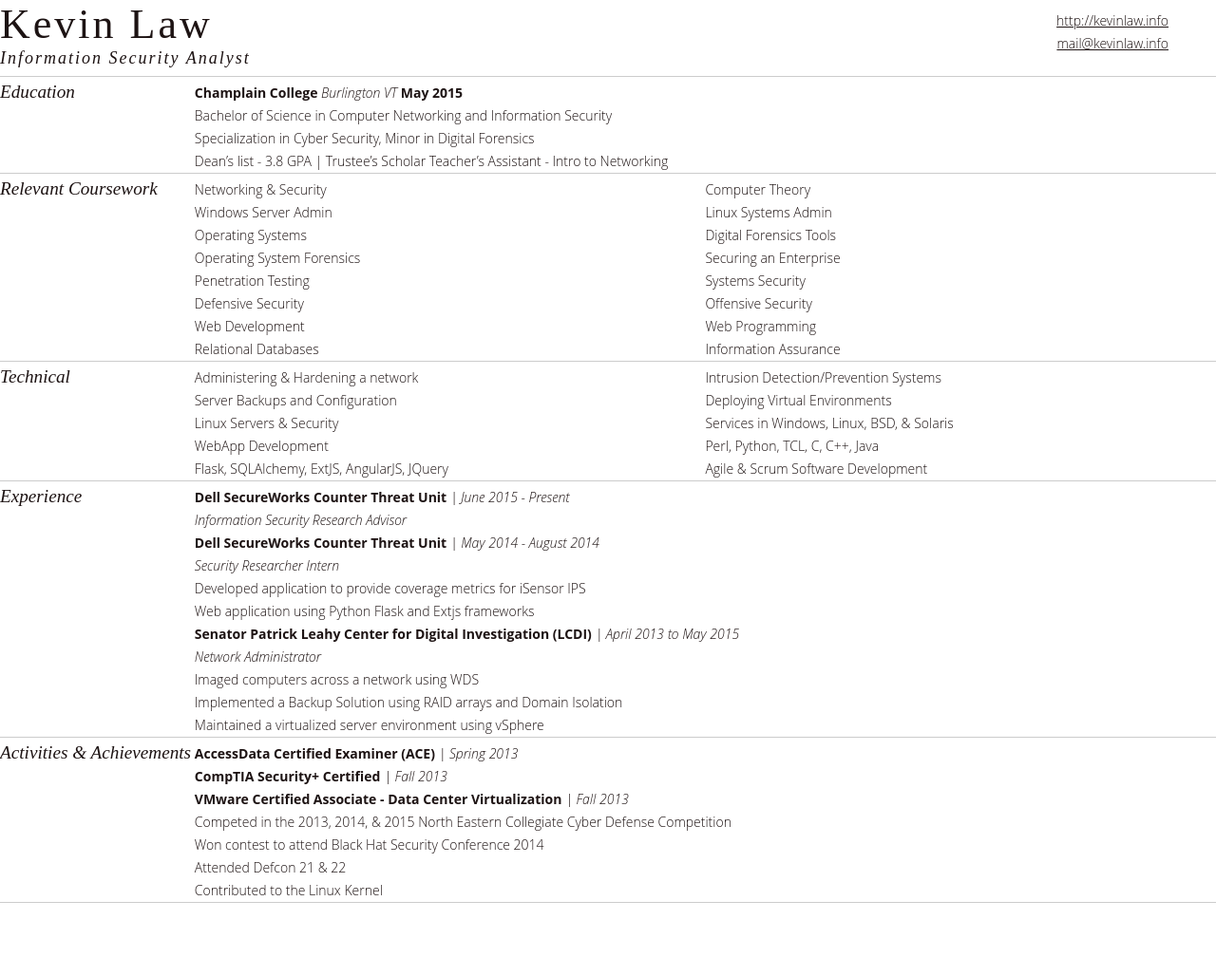
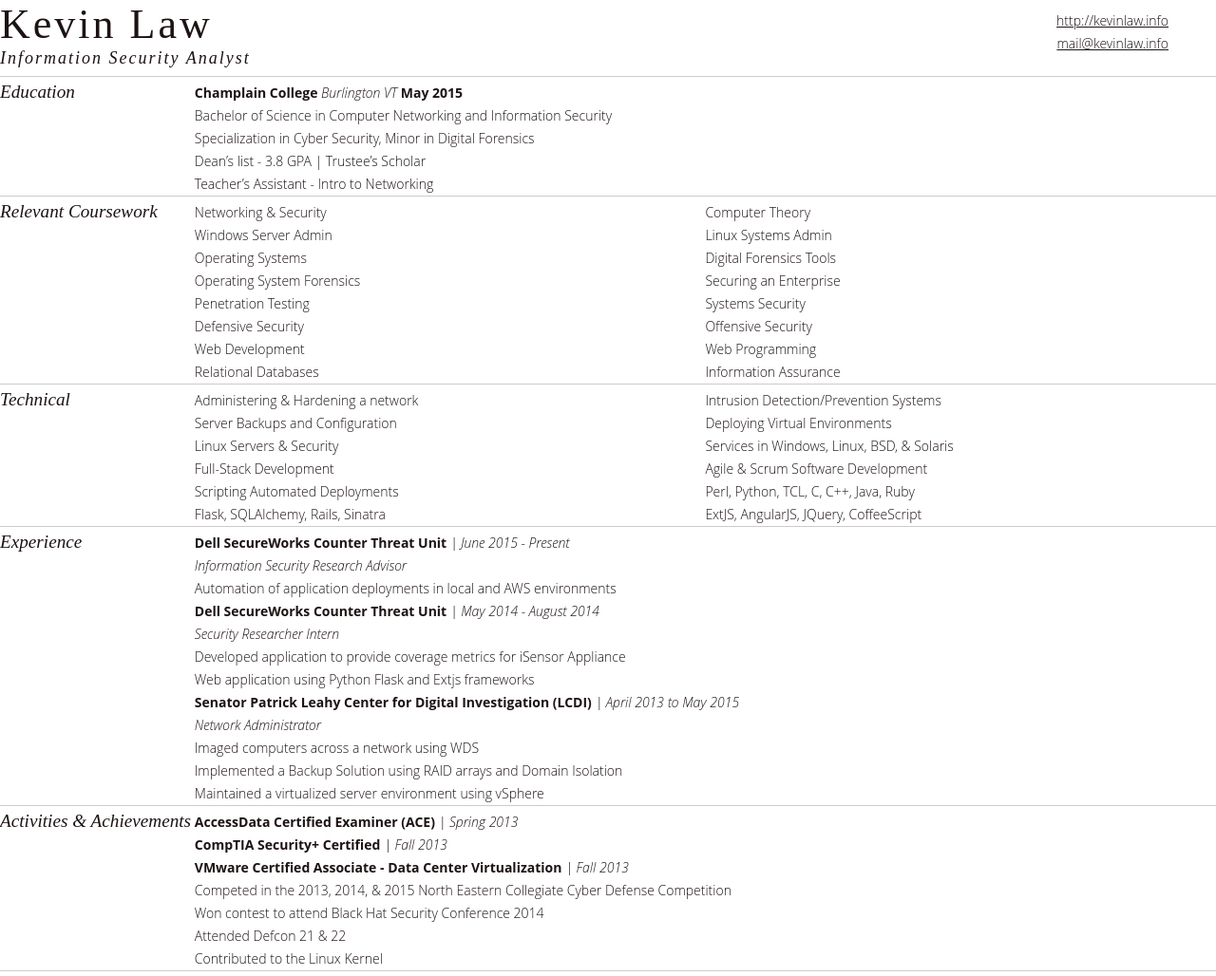
Before and after one commit to thatarchguy/KevinLawDotInfo, a Jekyll site: the page built from resume.md, in a window 1280 px wide. Shown: the whole page at 95% size. Built offline with Jekyll 4.4.1, drawn with Linux system fonts in a browser that asks for light colours; Markdown is read by kramdown in place of the engine named in the settings; before the commit the page ends 956 px from its top, so only the background shows below that.

Commit message:
Updated resume

```diff
--- a/resume.md
+++ b/resume.md
@@ -52,10 +52,12 @@
 1. Deploying Virtual Environments
 1. Linux Servers & Security
 1. Services in Windows, Linux, BSD, & Solaris
-1. WebApp Development
-1. Perl, Python, TCL, C, C++, Java
-1. Flask, SQLAlchemy, ExtJS, AngularJS, JQuery
+1. Full-Stack Development
 1. Agile & Scrum Software Development
+1. Scripting Automated Deployments
+1. Perl, Python, TCL, C, C++, Java, Ruby
+1. Flask, SQLAlchemy, Rails, Sinatra
+1. ExtJS, AngularJS, JQuery, CoffeeScript
 
 
 ------
@@ -64,10 +66,11 @@
 
 **Dell SecureWorks Counter Threat Unit**  *| June 2015 - Present*
 	*Information Security Research Advisor*
+	Automation of application deployments in local and AWS environments
 
 **Dell SecureWorks Counter Threat Unit**  *| May 2014 - August 2014*
 	*Security Researcher Intern*
-	Developed application to provide coverage metrics for iSensor IPS
+	Developed application to provide coverage metrics for iSensor Appliance
 	Web application using Python Flask and Extjs frameworks
 
 **Senator Patrick Leahy Center for Digital Investigation (LCDI)**  *| April 2013 to May 2015*
```
Also changed, not shown: 1 other file.
